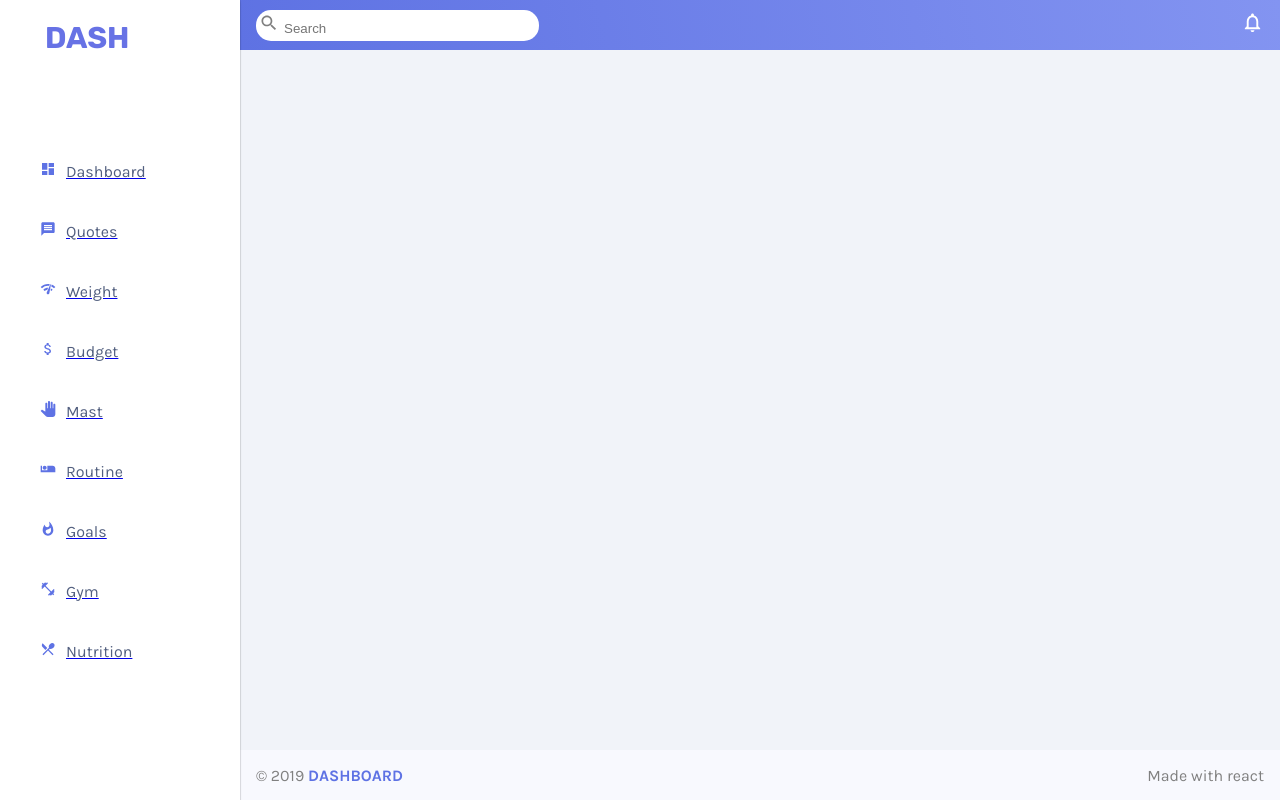
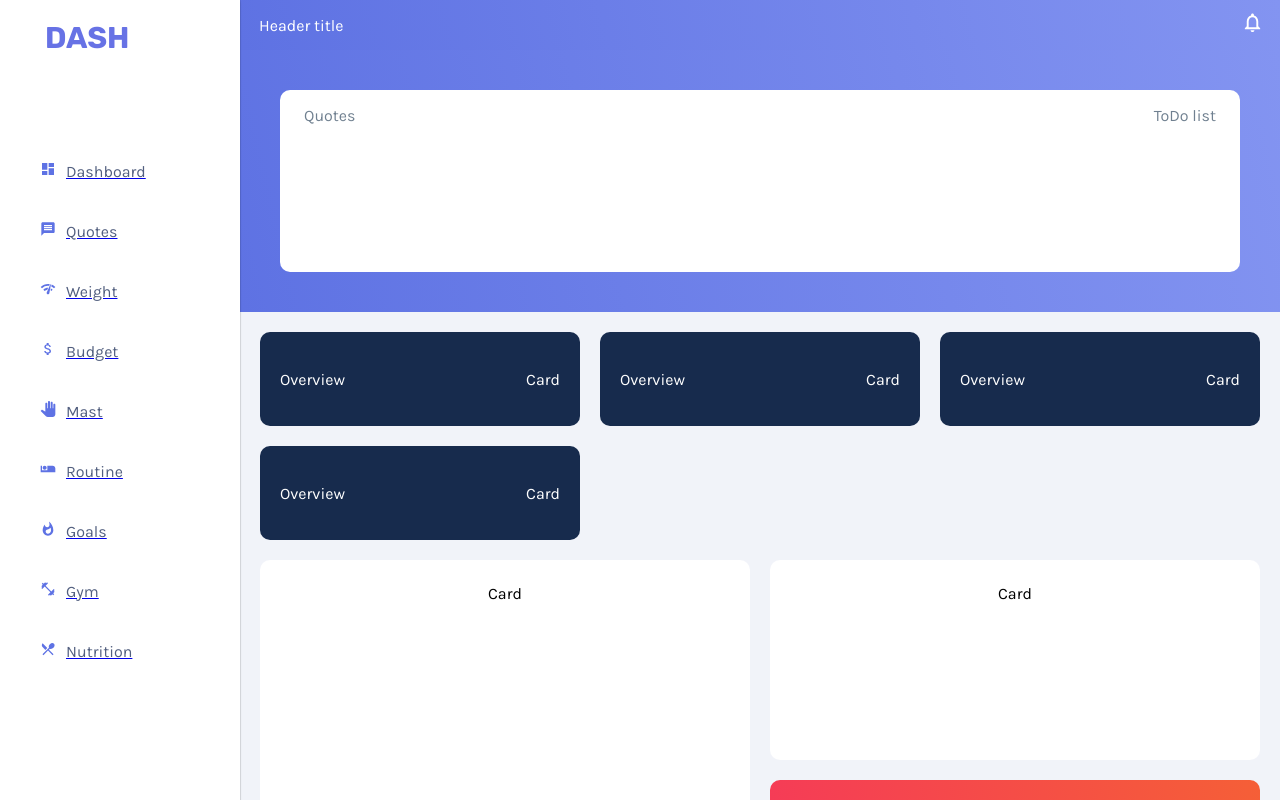
Before and after one commit to GnosisAssembler/React-dashboard-ui, a React (Create React App) app: page / in a window 1280 px wide. Shown: the top 800 px of the page. Built offline with nearby package versions, Linux system fonts and the light colour scheme.

Commit message:
Remove HeaderSearch componenet and add HeaderTitle instead

```diff
--- a/src/components/Header/Header.js
+++ b/src/components/Header/Header.js
@@ -1,6 +1,6 @@
 import React from 'react';
 import HeaderNotifications from './HeaderNotifications';
-import HeaderSearch from './HeaderSearch';
+import HeaderTitle from './HeaderTitle';
 import styled from 'styled-components';
 
 export default function() {
@@ -17,7 +17,7 @@ export default function() {
 
     return (
         <Header>
-         <HeaderSearch />
+         <HeaderTitle />
          <HeaderNotifications />
        </Header>
     )
--- a/src/components/Header/HeaderSearch.js
+++ /dev/null
@@ -1,30 +0,0 @@
-import React from 'react';
-import styled from 'styled-components';
-import { MdSearch } from "react-icons/md";
-
-export default function () {
-
-    const HeaderSearch = styled.div`
-        margin-left: 42px;
-        @media only screen and (min-width: 46.875em) {
-            margin-left: 0;
-        }
-        background-color: white;
-        border-radius: 15px;
-        padding: 3px;
-    `
-
-    const HeaderSearchInput = styled.input`
-        width: 250px;
-        border: 0;
-        background-color: transparent;
-        padding-left: 5px;
-    `
-
-    return (
-        <HeaderSearch>
-            <span style={{color:'grey', fontSize:'20px'}}><MdSearch /></span>
-            <HeaderSearchInput placeholder="Search"/>
-        </HeaderSearch>
-    )
-}
--- /dev/null
+++ b/src/components/Header/HeaderTitle.js
@@ -0,0 +1,19 @@
+import React from 'react';
+import styled from 'styled-components';
+
+export default function () {
+
+    const HeaderTitle = styled.div`
+        margin-left: 42px;
+        @media only screen and (min-width: 46.875em) {
+            margin-left: 0;
+        }
+        padding: 3px;
+    `
+
+    return (
+        <HeaderTitle>
+           Header title
+        </HeaderTitle>
+    )
+}
--- a/src/components/Main/Main.js
+++ b/src/components/Main/Main.js
@@ -25,14 +25,12 @@ export default function() {
         background-color: #F1F3F9;
     `
 
-
     return (
-
         <Router>
             <Sidenav />
             <Main>
                 <Switch>
-                        <Route path="/dashboard" exact component={Dashboard} />
+                    <Route path="/" exact component={Dashboard} />
                     <Route path="/quotes" exact component={Quotes} />
                     <Route path="/weight" exact component={Weight} />
                     <Route path="/budget" exact component={Budget} />
@@ -44,6 +42,5 @@ export default function() {
                 </Switch>
             </Main>
         </Router>
-
     )
 }
--- a/src/components/Sidenav/SidenavList.js
+++ b/src/components/Sidenav/SidenavList.js
@@ -13,7 +13,7 @@ export default function() {
 
     return (
         <SidenavList>
-            <Link to="/dashboard">
+            <Link to="/">
                 <SidenavListItem itemName={"Dashboard"} itemIcon={"MdDashboard"}/>
             </Link>
             <Link to="/quotes">
```
Lines whose indentation alone changed are shown as unchanged.
